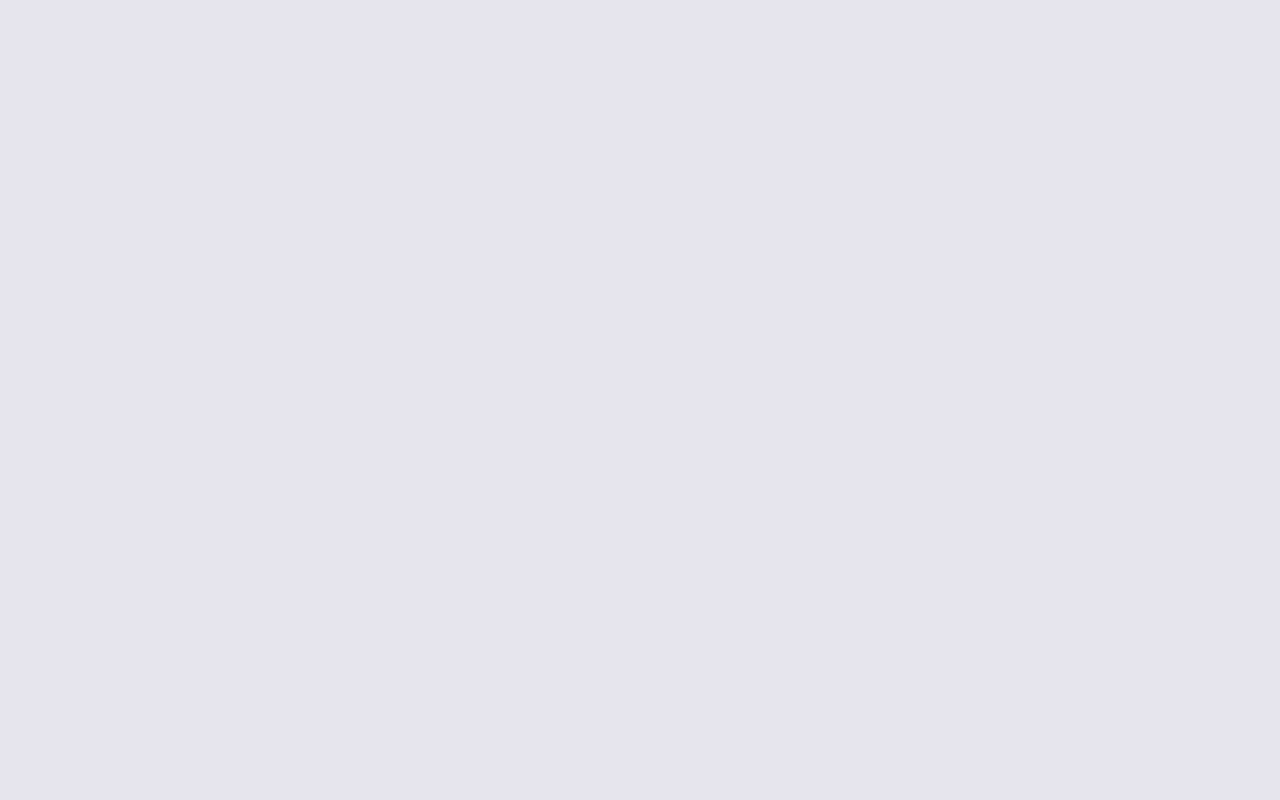
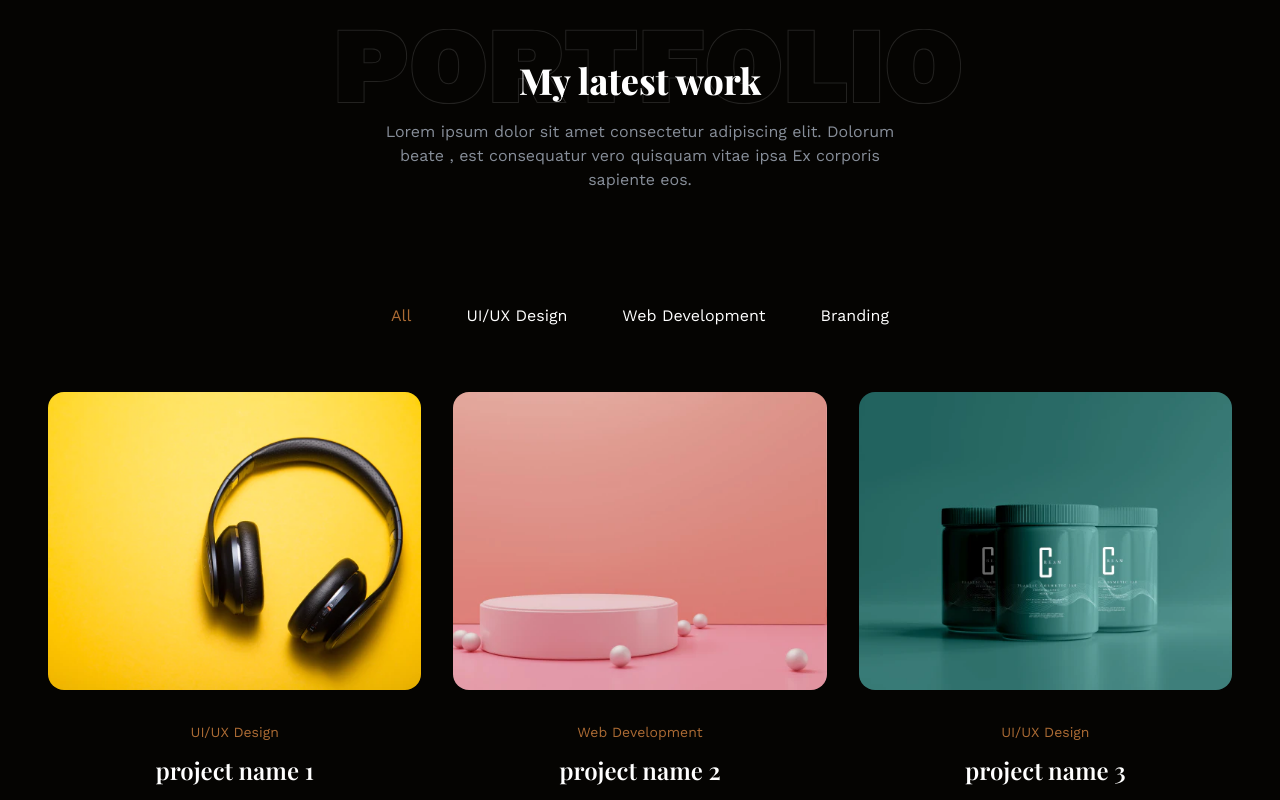
Before and after one commit to afiktahirov/afiktahirov.com, a React (Create React App) app: page / in a window 1280 px wide. Shown: the part 1720-2520 px from the top of the page. Built offline with nearby package versions, Linux system fonts and the light colour scheme; a web font is replaced by a local one.

Commit message:
Added Portofolio page

```diff
--- a/src/App.js
+++ b/src/App.js
@@ -6,6 +6,7 @@ import Hero from './components/Hero';
 import Brands from './components/Brands';
 import About from './components/About';
 import Skills from './components/Skills';
+import Portofolio from './components/Portofolio';
 
 const App = () => {
   return (
@@ -15,6 +16,7 @@ const App = () => {
       <Brands />
       <About />
       <Skills/>
+      <Portofolio/>
       <div style={{height:'2000px'}}></div>
     </div>
   )
--- /dev/null
+++ b/src/components/Portofolio.js
@@ -0,0 +1,27 @@
+import React from 'react'
+
+
+import Projects from '../components/Projects'
+const Portofolio = () => {
+  return (
+    <section id='portofolio' className='section bg-primary min-h-[1440px]'>
+        <div className='container mx-auto'>
+            <div className='flex flex-col items-center text-center'>
+                <h2 className='section-title before:content-portfolio relative
+                before:absolute before:opacity-40
+                before:-top-[2rem] before:-left-3/4 before:hidden before:lg:block'>
+                    My latest work
+                </h2>
+                <p className='subtitle'>
+                    Lorem ipsum dolor sit amet consectetur adipiscing elit. Dolorum
+                    beate , est consequatur vero quisquam vitae ipsa Ex corporis sapiente eos.
+                </p>
+            </div>
+            <Projects />
+        </div>
+
+    </section>
+  )
+}
+
+export default Portofolio
--- /dev/null
+++ b/src/components/Project.js
@@ -0,0 +1,15 @@
+import React from 'react'
+
+const Project = ({item}) => {
+  return (
+    <div key={item.id} className='flex flex-col items-center text-center'>
+       <div className='mb-8'>
+          <img className='rounded-2xl' src={item.image}/>
+       </div>
+       <p className='capitalize text-accent text-sm mb-3'>{item.category}</p>
+       <h3 className='text-2xl font-semibold captalize mb-3'>{item.name}</h3>
+    </div>
+  )
+}
+
+export default Project
--- /dev/null
+++ b/src/components/Projects.js
@@ -0,0 +1,54 @@
+import React,{useState,useEffect} from 'react'
+
+import {projectsData} from '../data';
+import { projectsNav } from '../data';
+
+import Project from './Project'
+const Projects = () => {
+    const [item,setItem] = useState({name:'all'});
+    const [projects,setProjects] = useState([]);
+    const [active,setActive] = useState(0);
+
+    useEffect(()=>{
+        if (item.name === 'all'){
+            setProjects(projectsData)
+        }else{
+            const newProjects = projectsData.filter((project)=>{
+                return project.category.toLowerCase() === item.name
+            });
+            setProjects(newProjects);
+        }
+    },[item])
+
+    const handleClick = (e,index)=>{
+        setItem({name:e.target.textContent.toLowerCase()})
+        setActive(index);
+    }
+  return (
+    <div>
+      <nav className='mb-12 max-w-xl mx-auto'>
+        <ul className='flex flex-col md:flex-row justify-evenly items-center text-white'>
+            {projectsNav.map((item,index)=>{
+                return (
+                    <li onClick={(e)=>{
+                        handleClick(e,index);
+                    }}
+                    className={`${active === index ? 'active' : ''}
+                    cursor-pointer capitalize m-4 `}
+                    key={index}>{item.name}</li>
+                )
+            })}
+        </ul>
+      </nav>
+      <section className='grid lg:grid-cols-3 gap-y-12 lg:gap-x-8 lg:gap-y-8 '>
+        {projects.map((item)=>{
+            return(
+                <Project item={item} key={item.id} />
+            )
+        })}
+      </section>
+    </div>
+  )
+}
+
+export default Projects
```
